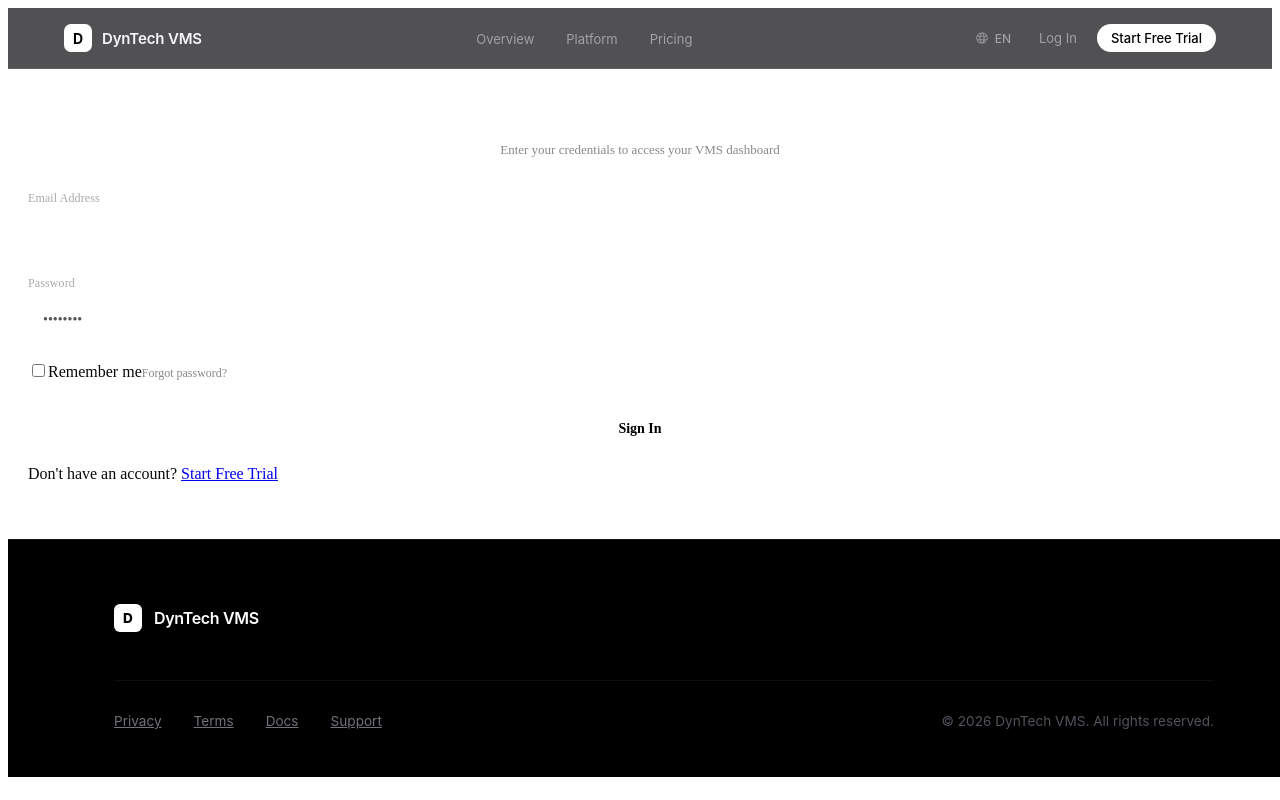
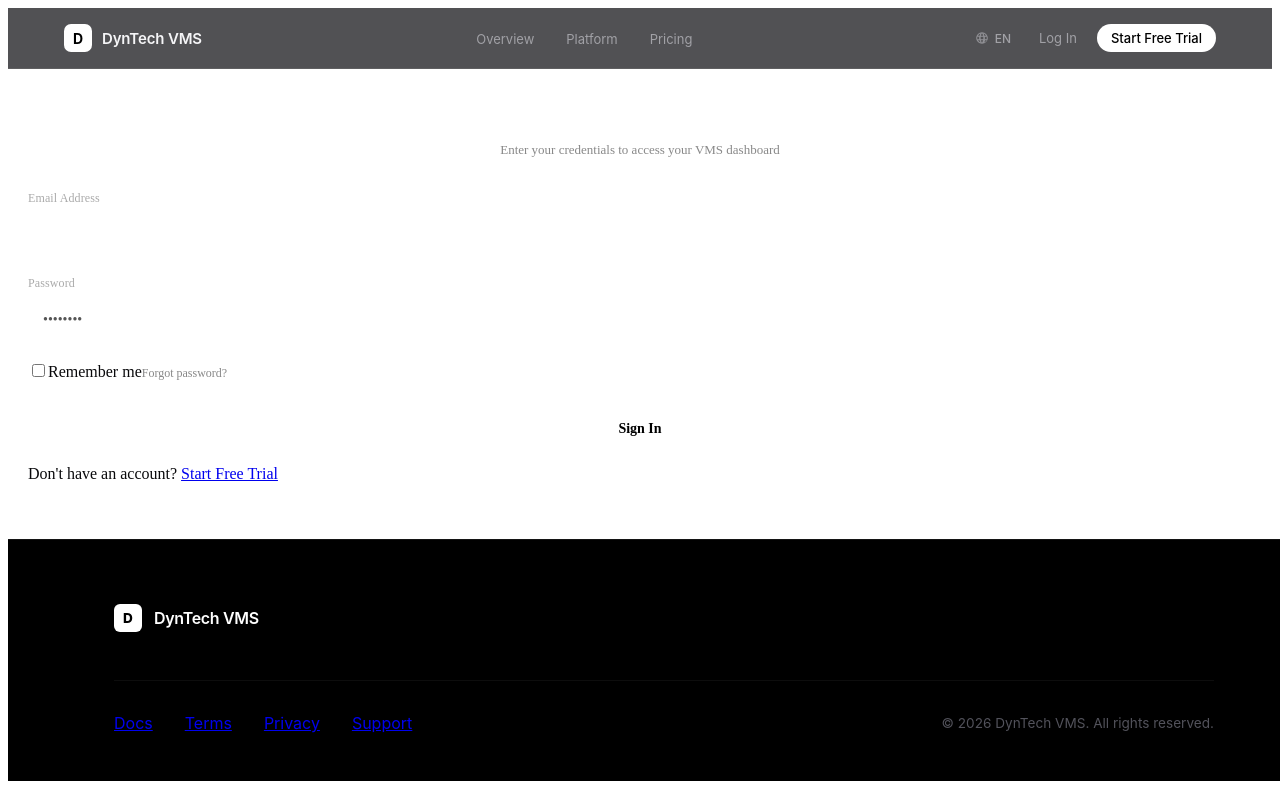
Before and after one commit to Dinelegacy/DynTech-VMS, a Next.js app in the folder frontend/: page /login in a window 1280 px wide. Shown: the top 800 px of the page. Built offline with nearby package versions, Linux system fonts and the light colour scheme.

Commit message:
added prefetch in footer

```diff
--- a/frontend/src/components/Footer/Footer.tsx
+++ b/frontend/src/components/Footer/Footer.tsx
@@ -19,10 +19,10 @@ export default function Footer() {
 
         <div className={styles.navRow}>
           <div className={styles.links}>
-            <Link href="/privacy" className={styles.link}>{t('footer_privacy')}</Link>
-            <Link href="/terms" className={styles.link}>{t('footer_terms')}</Link>
-            <Link href="/docs" className={styles.link}>{t('footer_docs')}</Link>
-            <Link href="/support" className={styles.link}>{t('footer_support')}</Link>
+           <Link href="/docs" prefetch={false}>Docs</Link>
+<Link href="/terms" prefetch={false}>Terms</Link>
+<Link href="/privacy" prefetch={false}>Privacy</Link>
+<Link href="/support" prefetch={false}>Support</Link>
           </div>
           <span className={styles.copyright}>
             &copy; {new Date().getFullYear()} DynTech VMS. {t('footer_rights')}
```
Also changed, not shown: 1 other file (tests, documents, lock files or other folders).
